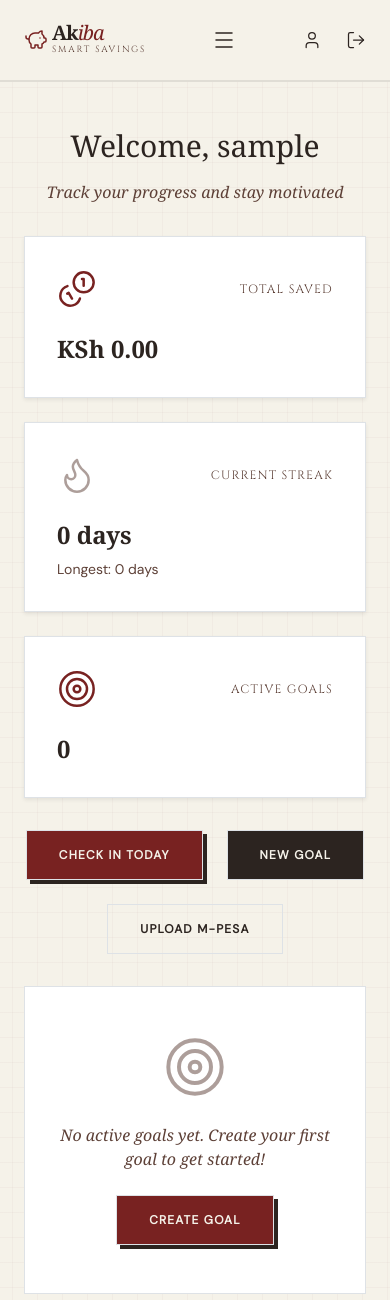
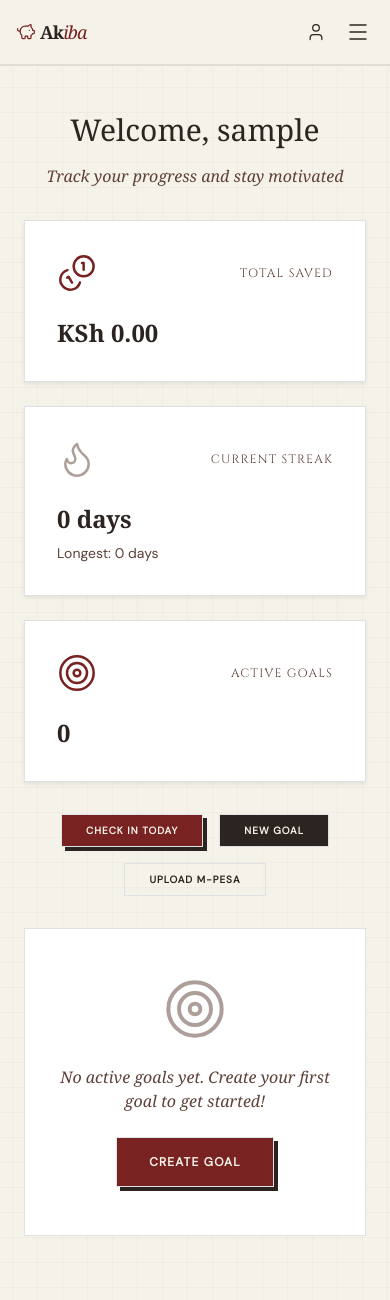
Before and after one commit to AmedDavid/Akiba, a Django app: page /dashboard/ in a window 390 px wide. Shown: the top 1300 px of the page. Run offline with Django 4.2, Linux system fonts and the light colour scheme; the visitor is signed in with stand-in values (Sample User, id 1); data that the repository does not hold is empty; some libraries are stand-ins or nearby versions; some web fonts are replaced.

Commit message:
fix: improve mobile navbar and small screen responsiveness
- Fixed mobile menu positioning (top-16 sm:top-20 md:top-24)
- Improved mobile menu styling with better spacing and hover effects
- Added close menu on outside click and link click
- Menu icon changes to X when open
- Better mobile logo sizing and spacing
- Improved button sizes for mobile (smaller padding, responsive text)
- Fixed leaderboard cards for mobile stacking
- Better spacing on all breakpoints
- Profile/logout buttons properly sized for mobile
- Register button text scales on mobile
- All navigation elements now properly responsive

```diff
--- a/templates/base.html
+++ b/templates/base.html
@@ -59,29 +59,19 @@
 <body class="bg-vintage-cream text-vintage-dark antialiased selection:bg-vintage-red selection:text-white bg-texture">
     <!-- Navigation -->
     <nav class="fixed top-0 w-full z-50 bg-[#F5F2E9]/95 backdrop-blur-sm border-b-2 border-vintage-dark/10">
-        <div class="max-w-7xl mx-auto px-4 md:px-6 h-20 md:h-24 flex items-center justify-between">
-            <a href="{% if user.is_authenticated %}{% url 'dashboard' %}{% else %}{% url 'landing' %}{% endif %}" class="flex items-center gap-1 md:gap-2 group">
-                <i data-lucide="piggy-bank" class="w-6 h-6 md:w-8 md:h-8 text-vintage-red stroke-[1.5]"></i>
+        <div class="max-w-7xl mx-auto px-3 sm:px-4 md:px-6 h-16 sm:h-20 md:h-24 flex items-center justify-between relative">
+            <!-- Logo -->
+            <a href="{% if user.is_authenticated %}{% url 'dashboard' %}{% else %}{% url 'landing' %}{% endif %}" class="flex items-center gap-1 md:gap-2 group flex-shrink-0">
+                <i data-lucide="piggy-bank" class="w-5 h-5 sm:w-6 sm:h-6 md:w-8 md:h-8 text-vintage-red stroke-[1.5]"></i>
                 <div class="flex flex-col">
-                    <span class="text-xl md:text-2xl font-black font-serif tracking-tighter text-vintage-dark leading-none">Ak<span class="text-vintage-red italic font-normal">iba</span></span>
-                    <span class="text-[9px] md:text-[10px] uppercase tracking-[0.2em] text-vintage-brown font-display">Smart Savings</span>
+                    <span class="text-lg sm:text-xl md:text-2xl font-black font-serif tracking-tighter text-vintage-dark leading-none">Ak<span class="text-vintage-red italic font-normal">iba</span></span>
+                    <span class="text-[8px] sm:text-[9px] md:text-[10px] uppercase tracking-[0.2em] text-vintage-brown font-display hidden sm:block">Smart Savings</span>
                 </div>
             </a>
+
             {% if user.is_authenticated %}
-            <!-- Mobile Menu Button -->
-            <button id="mobile-menu-btn" class="md:hidden text-vintage-dark hover:text-vintage-red transition-colors">
-                <i data-lucide="menu" class="w-6 h-6"></i>
-            </button>
-            <div id="mobile-menu" class="hidden md:hidden absolute top-24 left-0 right-0 bg-[#F5F2E9]/98 backdrop-blur-sm border-b-2 border-vintage-dark/10 p-6 shadow-lg">
-                <div class="flex flex-col gap-4 text-xs font-bold text-vintage-dark tracking-[0.15em] uppercase font-display">
-                    <a href="{% url 'dashboard' %}" class="hover:text-vintage-red transition-colors">Dashboard</a>
-                    <a href="{% url 'goals' %}" class="hover:text-vintage-red transition-colors">Goals</a>
-                    <a href="{% url 'insights' %}" class="hover:text-vintage-red transition-colors">Insights</a>
-                    <a href="{% url 'tribes' %}" class="hover:text-vintage-red transition-colors">Tribes</a>
-                    <a href="{% url 'leaderboard' %}" class="hover:text-vintage-red transition-colors">Leaderboard</a>
-                </div>
-            </div>
-            <div class="hidden md:flex items-center gap-12 text-xs font-bold text-vintage-dark tracking-[0.15em] uppercase font-display">
+            <!-- Desktop Navigation -->
+            <div class="hidden md:flex items-center gap-8 lg:gap-12 text-xs font-bold text-vintage-dark tracking-[0.15em] uppercase font-display">
                 <a href="{% url 'dashboard' %}" class="hover:text-vintage-red transition-colors relative group">
                     Dashboard
                     <span class="absolute -bottom-1 left-0 w-0 h-0.5 bg-vintage-red transition-all group-hover:w-full"></span>
@@ -103,22 +93,67 @@
                     <span class="absolute -bottom-1 left-0 w-0 h-0.5 bg-vintage-red transition-all group-hover:w-full"></span>
                 </a>
             </div>
-            <div class="flex items-center gap-6">
-                <a href="{% url 'profile' %}" class="flex items-center gap-2 hover:text-vintage-red transition-colors text-vintage-dark">
+
+            <!-- Desktop User Actions -->
+            <div class="hidden md:flex items-center gap-4 lg:gap-6">
+                <a href="{% url 'profile' %}" class="flex items-center gap-2 hover:text-vintage-red transition-colors text-vintage-dark" title="Profile">
                     {% if user.userprofile.avatar %}
-                        <img src="{{ user.userprofile.avatar.url }}" alt="Profile" class="w-8 h-8 rounded-full border-2 border-vintage-red">
+                        <img src="{{ user.userprofile.avatar.url }}" alt="Profile" class="w-8 h-8 rounded-full border-2 border-vintage-red object-cover">
                     {% else %}
                         <i data-lucide="user" class="w-5 h-5"></i>
                     {% endif %}
                 </a>
-                <a href="{% url 'logout' %}" class="hover:text-vintage-red transition-colors text-vintage-dark">
+                <a href="{% url 'logout' %}" class="hover:text-vintage-red transition-colors text-vintage-dark" title="Logout">
                     <i data-lucide="log-out" class="w-5 h-5"></i>
                 </a>
             </div>
+
+            <!-- Mobile Menu Button & User Actions -->
+            <div class="md:hidden flex items-center gap-3">
+                <a href="{% url 'profile' %}" class="flex items-center hover:text-vintage-red transition-colors text-vintage-dark">
+                    {% if user.userprofile.avatar %}
+                        <img src="{{ user.userprofile.avatar.url }}" alt="Profile" class="w-7 h-7 rounded-full border-2 border-vintage-red object-cover">
+                    {% else %}
+                        <i data-lucide="user" class="w-5 h-5"></i>
+                    {% endif %}
+                </a>
+                <button id="mobile-menu-btn" type="button" class="text-vintage-dark hover:text-vintage-red transition-colors p-1" aria-label="Toggle menu">
+                    <i data-lucide="menu" id="menu-icon" class="w-6 h-6"></i>
+                </button>
+            </div>
+
+            <!-- Mobile Menu Dropdown -->
+            <div id="mobile-menu" class="hidden md:hidden absolute top-full left-0 right-0 bg-[#F5F2E9] border-b-2 border-vintage-dark/10 shadow-lg">
+                <div class="px-4 py-4 space-y-1">
+                    <a href="{% url 'dashboard' %}" class="block py-3 px-4 text-sm font-bold text-vintage-dark tracking-[0.15em] uppercase font-display hover:bg-vintage-dark/5 hover:text-vintage-red transition-colors border-l-2 border-transparent hover:border-vintage-red">
+                        Dashboard
+                    </a>
+                    <a href="{% url 'goals' %}" class="block py-3 px-4 text-sm font-bold text-vintage-dark tracking-[0.15em] uppercase font-display hover:bg-vintage-dark/5 hover:text-vintage-red transition-colors border-l-2 border-transparent hover:border-vintage-red">
+                        Goals
+                    </a>
+                    <a href="{% url 'insights' %}" class="block py-3 px-4 text-sm font-bold text-vintage-dark tracking-[0.15em] uppercase font-display hover:bg-vintage-dark/5 hover:text-vintage-red transition-colors border-l-2 border-transparent hover:border-vintage-red">
+                        Insights
+                    </a>
+                    <a href="{% url 'tribes' %}" class="block py-3 px-4 text-sm font-bold text-vintage-dark tracking-[0.15em] uppercase font-display hover:bg-vintage-dark/5 hover:text-vintage-red transition-colors border-l-2 border-transparent hover:border-vintage-red">
+                        Tribes
+                    </a>
+                    <a href="{% url 'leaderboard' %}" class="block py-3 px-4 text-sm font-bold text-vintage-dark tracking-[0.15em] uppercase font-display hover:bg-vintage-dark/5 hover:text-vintage-red transition-colors border-l-2 border-transparent hover:border-vintage-red">
+                        Leaderboard
+                    </a>
+                    <div class="border-t border-vintage-dark/10 mt-2 pt-2">
+                        <a href="{% url 'logout' %}" class="block py-3 px-4 text-sm font-bold text-vintage-red tracking-[0.15em] uppercase font-display hover:bg-vintage-red/10 transition-colors">
+                            Logout
+                        </a>
+                    </div>
+                </div>
+            </div>
             {% else %}
-            <div class="flex items-center gap-6">
-                <a href="{% url 'login' %}" class="hover:text-vintage-red transition-colors text-vintage-dark font-display uppercase tracking-widest text-xs">Login</a>
-                <a href="{% url 'register' %}" class="bg-vintage-red hover:bg-vintage-redlight text-vintage-cream px-6 py-2 font-bold tracking-widest uppercase text-xs transition-all shadow-[4px_4px_0px_0px_#2C2420] hover:translate-y-[1px] hover:shadow-[2px_2px_0px_0px_#2C2420] border border-vintage-dark">Register</a>
+            <!-- Guest Navigation -->
+            <div class="flex items-center gap-3 sm:gap-4 md:gap-6">
+                <a href="{% url 'login' %}" class="hover:text-vintage-red transition-colors text-vintage-dark font-display uppercase tracking-widest text-[10px] sm:text-xs whitespace-nowrap">Login</a>
+                <a href="{% url 'register' %}" class="bg-vintage-red hover:bg-vintage-redlight text-vintage-cream px-3 sm:px-4 md:px-6 py-1.5 sm:py-2 font-bold tracking-widest uppercase text-[10px] sm:text-xs transition-all shadow-[4px_4px_0px_0px_#2C2420] hover:translate-y-[1px] hover:shadow-[2px_2px_0px_0px_#2C2420] border border-vintage-dark whitespace-nowrap">
+                    Register
+                </a>
             </div>
             {% endif %}
         </div>
@@ -126,7 +161,7 @@
 
     <!-- Messages -->
     {% if messages %}
-    <div class="fixed top-20 md:top-24 right-2 md:right-6 z-50 space-y-2 max-w-xs md:max-w-md">
+    <div class="fixed top-16 sm:top-20 md:top-24 right-2 md:right-6 z-50 space-y-2 max-w-xs md:max-w-md">
         {% for message in messages %}
         <div class="bg-vintage-cream border-2 {% if message.tags == 'error' %}border-vintage-red bg-vintage-red/5{% elif message.tags == 'success' %}border-vintage-olive bg-vintage-olive/5{% else %}border-vintage-dark{% endif %} shadow-[4px_4px_0px_0px_#2C2420] p-3 md:p-4 animate-slide-in">
             <div class="flex items-start gap-2 md:gap-3">
@@ -159,7 +194,7 @@
     {% endif %}
 
     <!-- Main Content -->
-    <main class="pt-20 md:pt-24">
+    <main class="pt-16 sm:pt-20 md:pt-24">
         {% block content %}{% endblock %}
     </main>
 
@@ -216,9 +251,38 @@
         // Mobile menu toggle
         const mobileMenuBtn = document.getElementById('mobile-menu-btn');
         const mobileMenu = document.getElementById('mobile-menu');
-        if (mobileMenuBtn && mobileMenu) {
-            mobileMenuBtn.addEventListener('click', () => {
-                mobileMenu.classList.toggle('hidden');
+        const menuIcon = document.getElementById('menu-icon');
+
+        if (mobileMenuBtn && mobileMenu && menuIcon) {
+            mobileMenuBtn.addEventListener('click', (e) => {
+                e.stopPropagation();
+                const isHidden = mobileMenu.classList.contains('hidden');
+                if (isHidden) {
+                    mobileMenu.classList.remove('hidden');
+                    menuIcon.setAttribute('data-lucide', 'x');
+                } else {
+                    mobileMenu.classList.add('hidden');
+                    menuIcon.setAttribute('data-lucide', 'menu');
+                }
+                lucide.createIcons();
+            });
+
+            // Close menu when clicking outside
+            document.addEventListener('click', (e) => {
+                if (!mobileMenu.contains(e.target) && !mobileMenuBtn.contains(e.target)) {
+                    mobileMenu.classList.add('hidden');
+                    menuIcon.setAttribute('data-lucide', 'menu');
+                    lucide.createIcons();
+                }
+            });
+
+            // Close menu when clicking a link
+            mobileMenu.querySelectorAll('a').forEach(link => {
+                link.addEventListener('click', () => {
+                    mobileMenu.classList.add('hidden');
+                    menuIcon.setAttribute('data-lucide', 'menu');
+                    lucide.createIcons();
+                });
             });
         }
     </script>
--- a/templates/core/dashboard.html
+++ b/templates/core/dashboard.html
@@ -47,20 +47,20 @@
         </div>
 
         <!-- Quick Actions -->
-        <div class="flex flex-wrap gap-4 justify-center">
+        <div class="flex flex-wrap gap-3 sm:gap-4 justify-center">
             {% if not checked_in_today %}
-            <a href="{% url 'daily_saving_log' %}" class="bg-vintage-red hover:bg-vintage-redlight text-vintage-cream px-8 py-3 font-bold tracking-widest uppercase text-xs transition-all shadow-[4px_4px_0px_0px_#2C2420] hover:translate-y-[1px] hover:shadow-[2px_2px_0px_0px_#2C2420] border border-vintage-dark">
+            <a href="{% url 'daily_saving_log' %}" class="bg-vintage-red hover:bg-vintage-redlight text-vintage-cream px-4 sm:px-6 md:px-8 py-2 sm:py-3 font-bold tracking-widest uppercase text-[10px] sm:text-xs transition-all shadow-[4px_4px_0px_0px_#2C2420] hover:translate-y-[1px] hover:shadow-[2px_2px_0px_0px_#2C2420] border border-vintage-dark whitespace-nowrap">
                 Check In Today
             </a>
             {% else %}
-            <div class="bg-vintage-olive/20 text-vintage-olive px-8 py-3 font-bold tracking-widest uppercase text-xs border border-vintage-olive">
+            <div class="bg-vintage-olive/20 text-vintage-olive px-4 sm:px-6 md:px-8 py-2 sm:py-3 font-bold tracking-widest uppercase text-[10px] sm:text-xs border border-vintage-olive whitespace-nowrap">
                 ✓ Checked In Today
             </div>
             {% endif %}
-            <a href="{% url 'goal_create' %}" class="bg-vintage-dark hover:bg-vintage-brown text-vintage-cream px-8 py-3 font-bold tracking-widest uppercase text-xs transition-colors border border-vintage-dark">
+            <a href="{% url 'goal_create' %}" class="bg-vintage-dark hover:bg-vintage-brown text-vintage-cream px-4 sm:px-6 md:px-8 py-2 sm:py-3 font-bold tracking-widest uppercase text-[10px] sm:text-xs transition-colors border border-vintage-dark whitespace-nowrap">
                 New Goal
             </a>
-            <a href="{% url 'upload_statement' %}" class="bg-transparent hover:bg-vintage-dark/5 text-vintage-dark border border-vintage-dark px-8 py-3 font-bold tracking-widest uppercase text-xs transition-all">
+            <a href="{% url 'upload_statement' %}" class="bg-transparent hover:bg-vintage-dark/5 text-vintage-dark border border-vintage-dark px-4 sm:px-6 md:px-8 py-2 sm:py-3 font-bold tracking-widest uppercase text-[10px] sm:text-xs transition-all whitespace-nowrap">
                 Upload M-Pesa
             </a>
         </div>
--- a/templates/core/goals_list.html
+++ b/templates/core/goals_list.html
@@ -7,7 +7,7 @@
     <div class="max-w-7xl mx-auto">
         <div class="flex flex-col sm:flex-row items-start sm:items-center justify-between gap-4 mb-8">
             <h1 class="text-3xl md:text-4xl font-serif text-vintage-dark">My Goals</h1>
-            <a href="{% url 'goal_create' %}" class="bg-vintage-red hover:bg-vintage-redlight text-vintage-cream px-4 md:px-6 py-2 md:py-3 font-bold tracking-widest uppercase text-xs transition-all shadow-[4px_4px_0px_0px_#2C2420] hover:translate-y-[1px] hover:shadow-[2px_2px_0px_0px_#2C2420] border border-vintage-dark whitespace-nowrap">
+            <a href="{% url 'goal_create' %}" class="bg-vintage-red hover:bg-vintage-redlight text-vintage-cream px-3 sm:px-4 md:px-6 py-2 md:py-3 font-bold tracking-widest uppercase text-[10px] sm:text-xs transition-all shadow-[4px_4px_0px_0px_#2C2420] hover:translate-y-[1px] hover:shadow-[2px_2px_0px_0px_#2C2420] border border-vintage-dark whitespace-nowrap">
                 New Goal
             </a>
         </div>
```
Also changed, not shown: templates/core/leaderboard.html (+12 -12 lines).
